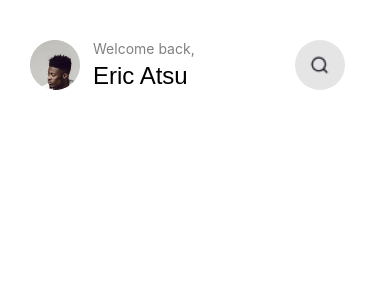
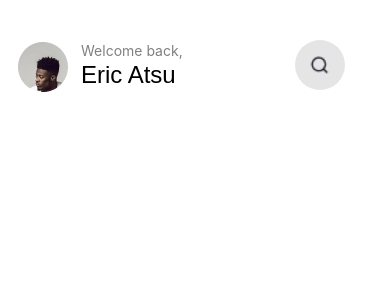
Before and after one commit to NanaAmpomahArhin/rn-assignment5-11019735, a React Native app in the folder rn-assignment5-11019735/: screen / in a window 390 px wide. Shown: the top 300 px of the page. Built offline with nearby package versions, Linux system fonts and the light colour scheme.

Commit message:
modified styling

```diff
--- a/rn-assignment5-11019735/components/Profile.js
+++ b/rn-assignment5-11019735/components/Profile.js
@@ -16,7 +16,7 @@ export default function Profile() {
 const styles = StyleSheet.create({
   wrapper: {
     top: 40,
-    left: 30,
+    left: 18,
     flexDirection: "row",
     width: "300",
     height: "300",
@@ -26,10 +26,11 @@ const styles = StyleSheet.create({
   },
   welcome: {
     color: "grey",
-    marginBottom: 5,
+    marginBottom: 2,
   },
   userNameContainer: {
     fontFamily: "sans-serif",
     fontSize: 24,
+    fonntWeight: "bold",
   },
 });
```
